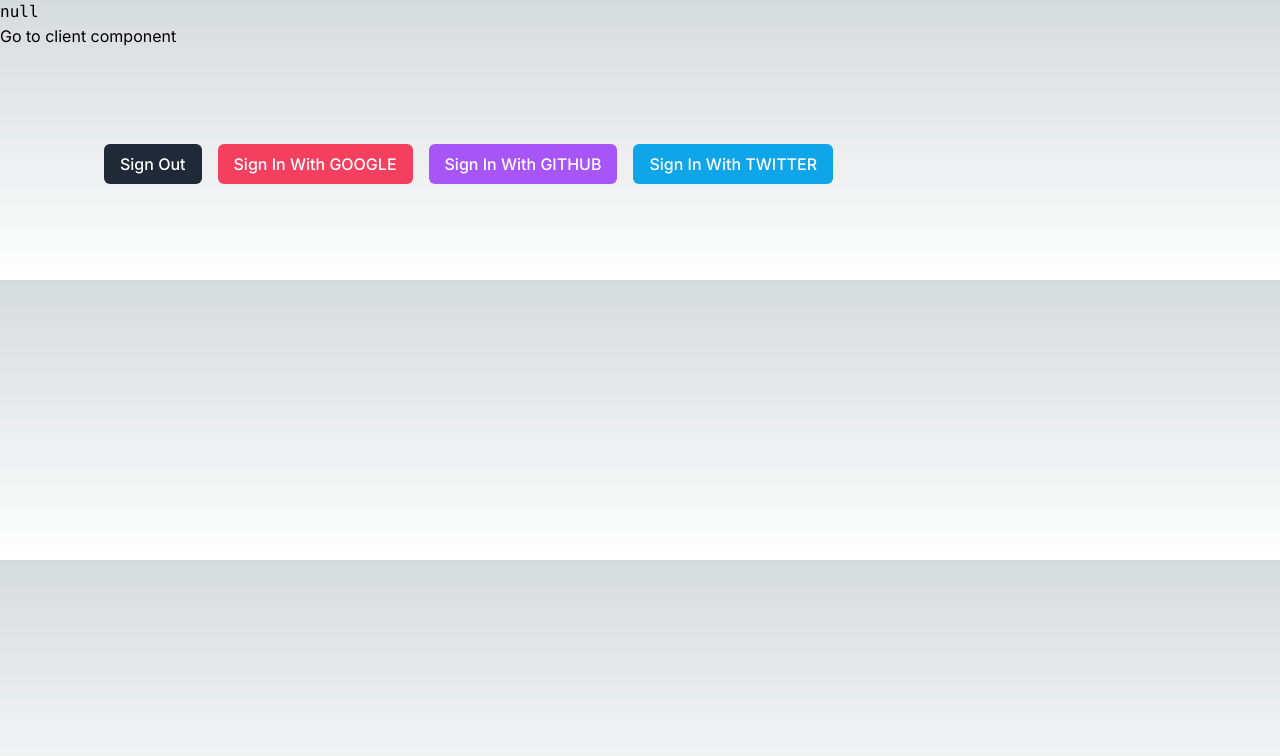
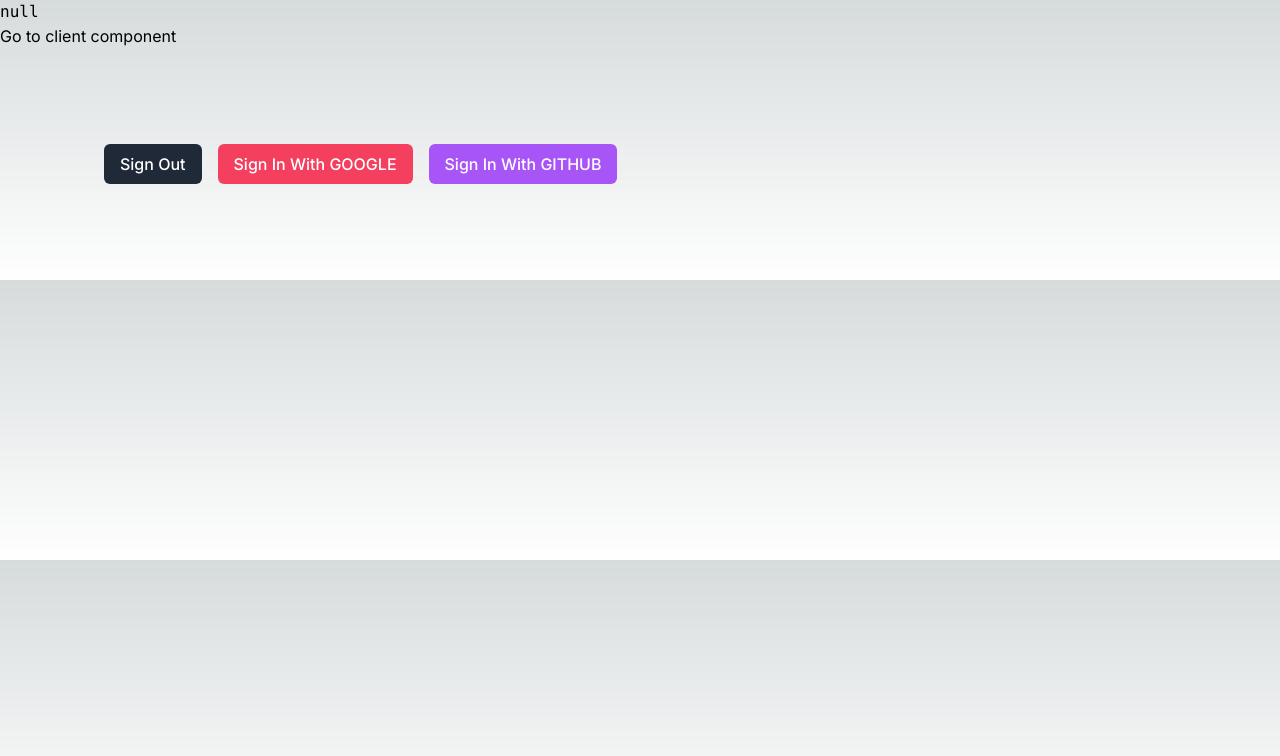
Before and after one commit to saheemshafi/nextauth-practice, a Next.js app: page / in a window 1280 px wide. Shown: the top 756 px of the page. Built offline with nearby package versions, Linux system fonts and the light colour scheme; no server answers.

Commit message:
removed another button

```diff
--- a/src/app/page.tsx
+++ b/src/app/page.tsx
@@ -21,9 +21,9 @@
         <span className="py-2 px-4 font-medium rounded-md bg-purple-500 text-white inline-block mx-2">
           <SignInBtn provider="github"/>
         </span>
-        <span className="py-2 px-4 font-medium rounded-md bg-sky-500 text-white inline-block mx-2">
+        {/* <span className="py-2 px-4 font-medium rounded-md bg-sky-500 text-white inline-block mx-2">
           <SignInBtn provider="twitter"/>
-        </span>
+        </span> */}
       </main>
     </>
   );
```
